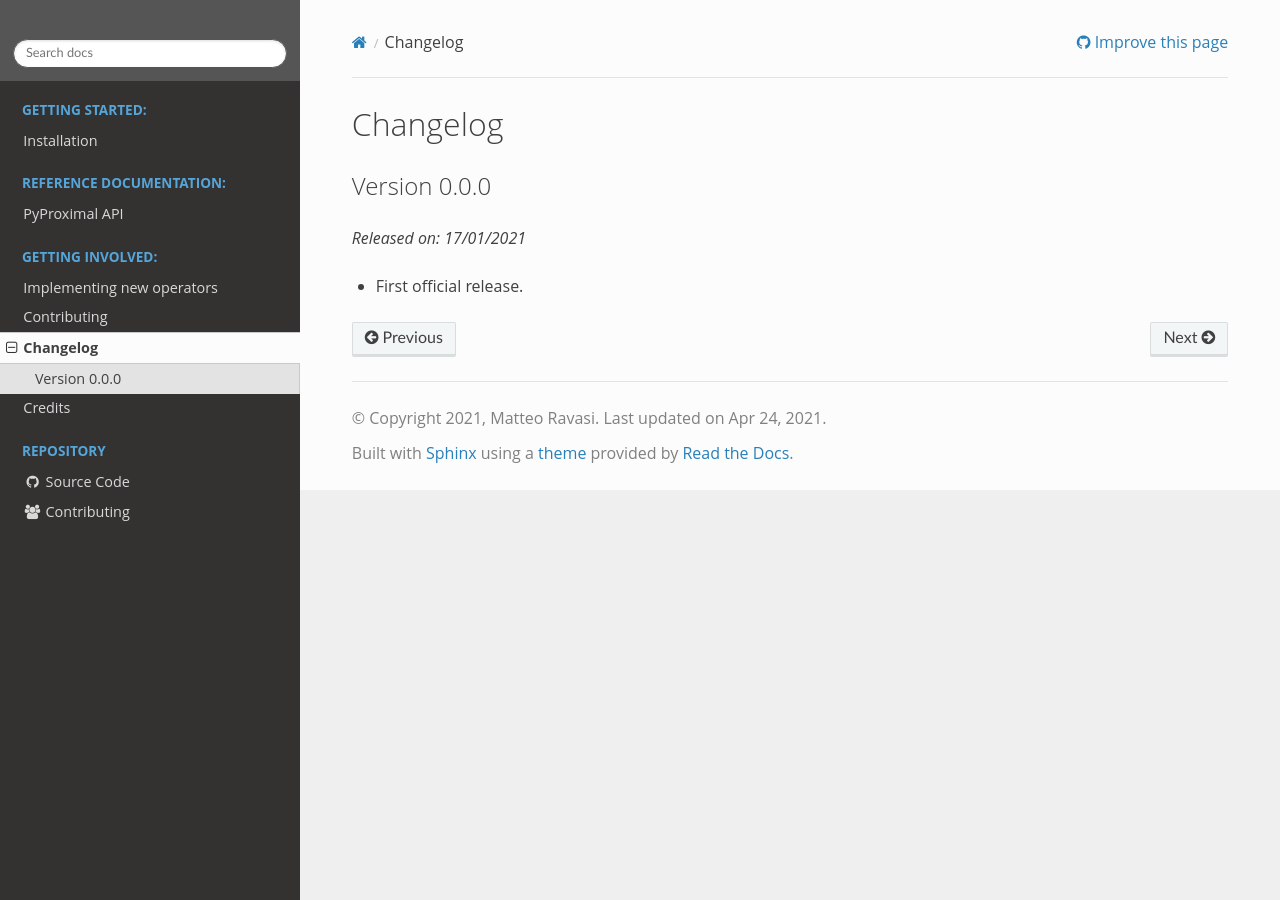
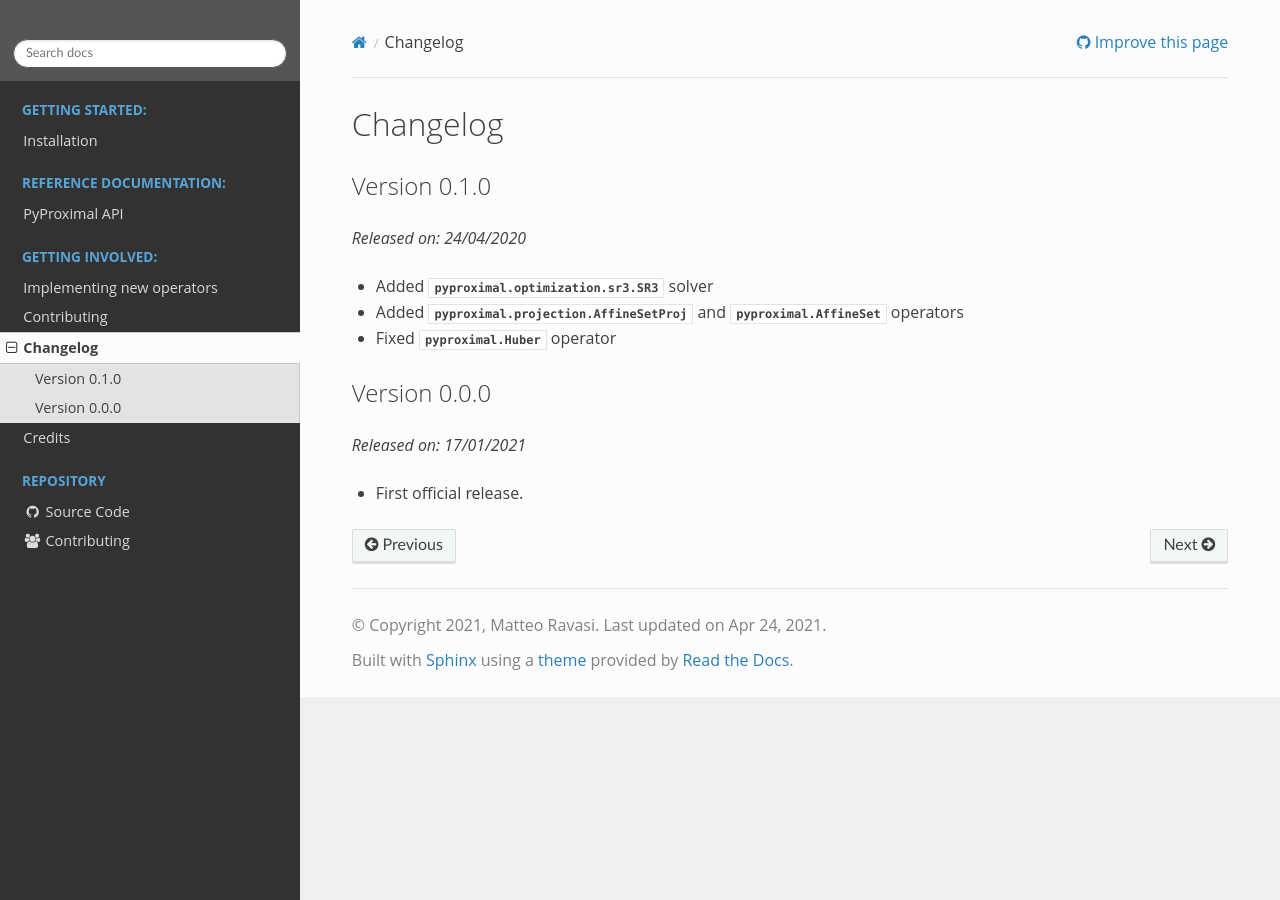
Before and after one commit to PyLops/pyproximal, a Sphinx documentation site: the page built from docs/source/changelog.rst, in a window 1280 px wide. Built offline with Sphinx 7.4.7 and the Read the Docs theme 2.0.0, drawn with Linux system fonts in a browser that asks for light colours; pages that are not in the unit, such as notebooks, are missing from menus; the version number could not be read and is left out; comment, search, counter and statistics services are not loaded.

Commit message:
Prepare for v0.1.0

```diff
--- a/docs/source/api/index.rst
+++ b/docs/source/api/index.rst
@@ -3,8 +3,11 @@
 PyProximal API
 ==============
 
-The Application Programming Interface (API) of PyProx...
+The Application Programming Interface (API) of PyProximal is composed of 3 elements:
 
+* *Orthogonal projections*
+* *Proximal operators*
+* *Solvers*
 
 Orthogonal projections
 ----------------------
--- a/docs/source/changelog.rst
+++ b/docs/source/changelog.rst
@@ -3,10 +3,18 @@
 Changelog
 =========
 
+Version 0.1.0
+--------------
+*Released on: 24/04/2020*
+
+* Added :py:class:`pyproximal.optimization.sr3.SR3` solver
+* Added :py:class:`pyproximal.projection.AffineSetProj` and
+  :py:class:`pyproximal.AffineSet` operators
+* Fixed :py:class:`pyproximal.Huber` operator
+
 
 Version 0.0.0
 -------------
-
 *Released on: 17/01/2021*
 
 * First official release.
```
Also changed, not shown: CHANGELOG.md (+6 -0 lines).
